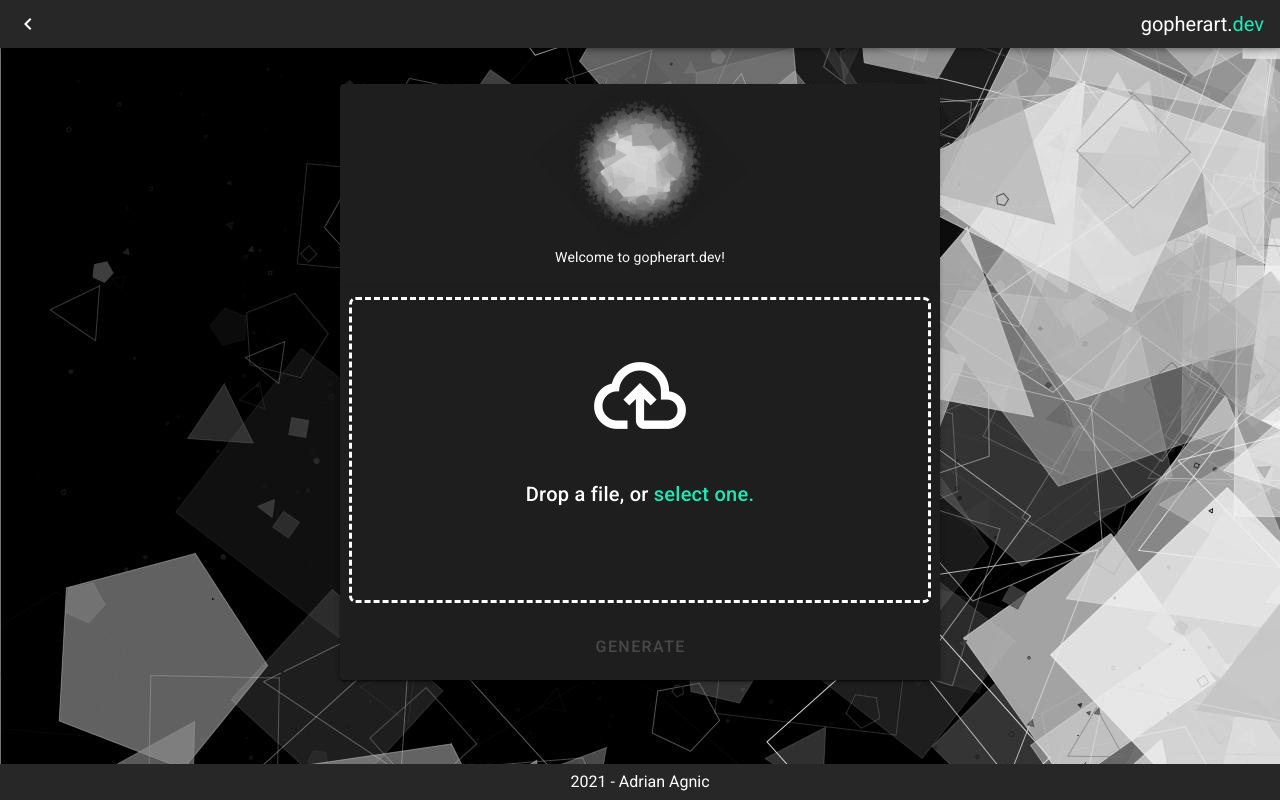
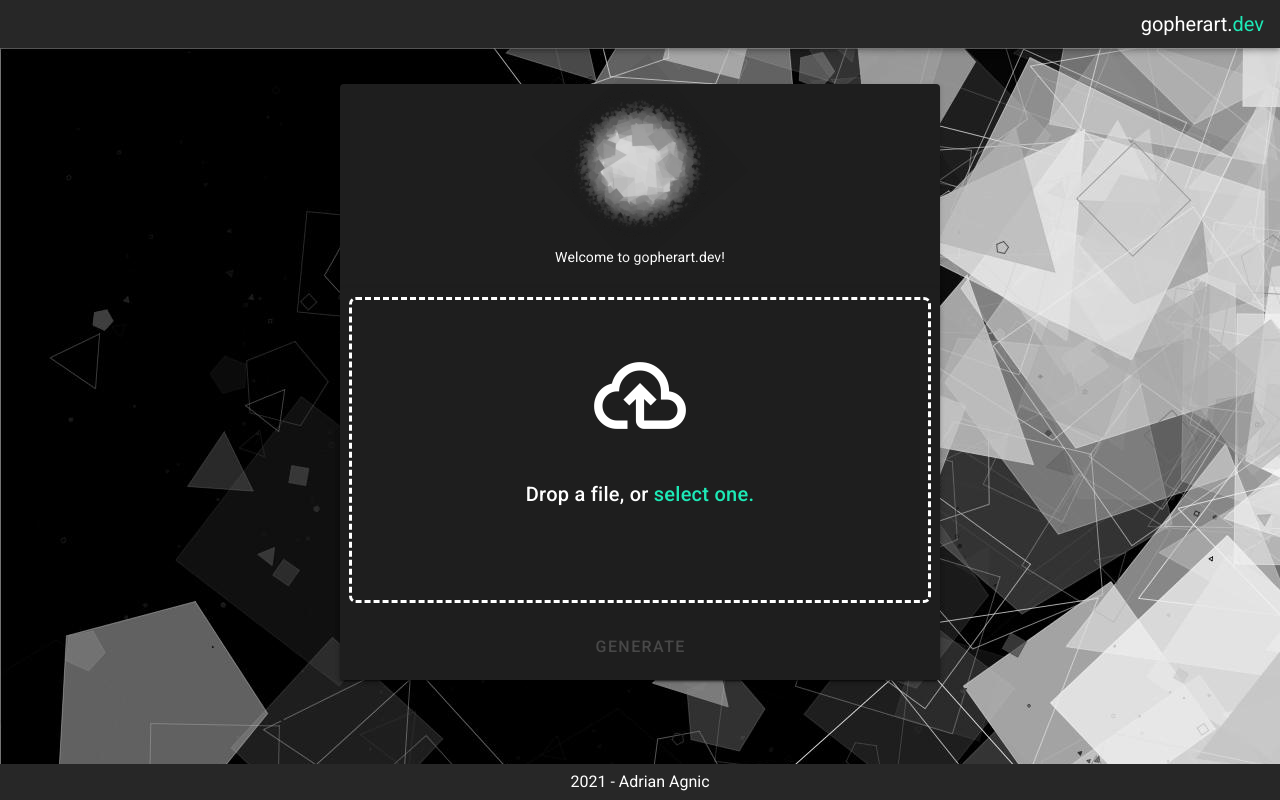
Before and after one commit to ajagnic/gopherart, a Nuxt app: page / in a window 1280 px wide. Built offline with nearby package versions, Linux system fonts and the light colour scheme.

Commit message:
back img to 100%; no nav

```diff
--- a/components/NavBar.vue
+++ b/components/NavBar.vue
@@ -1,16 +1,13 @@
 <template>
   <div>
-    <v-app-bar :collapse="collapse" dense app>
+    <v-app-bar dense app>
       <!-- <v-app-bar-nav-icon @click="drawer = !drawer" /> -->
-      <v-btn icon @click="collapse = !collapse">
-        <v-icon>mdi-chevron-left</v-icon>
-      </v-btn>
       <v-spacer />
       <v-app-bar-title>
         gopherart.<span class="primary--text text--accent-3">dev</span>
       </v-app-bar-title>
     </v-app-bar>
-    <v-navigation-drawer v-model="drawer" app>
+    <!-- <v-navigation-drawer v-model="drawer" app>
       <v-list nav>
         <v-list-item
           v-for="page in pages"
@@ -26,14 +23,13 @@
           </v-list-item-content>
         </v-list-item>
       </v-list>
-    </v-navigation-drawer>
+    </v-navigation-drawer> -->
   </div>
 </template>
 
 <script>
 export default {
   data: () => ({
-    collapse: false,
     drawer: false,
     pages: [{ title: 'Home', icon: 'mdi-home', link: '/' }],
   }),
--- a/layouts/default.vue
+++ b/layouts/default.vue
@@ -15,8 +15,8 @@
 </template>
 
 <style scoped>
-.v-main {
+.container {
   background-image: url('~assets/background.jpg');
-  height: 100vh;
+  height: 100%;
 }
 </style>
--- a/pages/index.vue
+++ b/pages/index.vue
@@ -36,6 +36,7 @@
 
   head() {
     return {
+      title: 'home',
       script: [{ src: 'js/instantiate_go.js' }],
     }
   },
```
